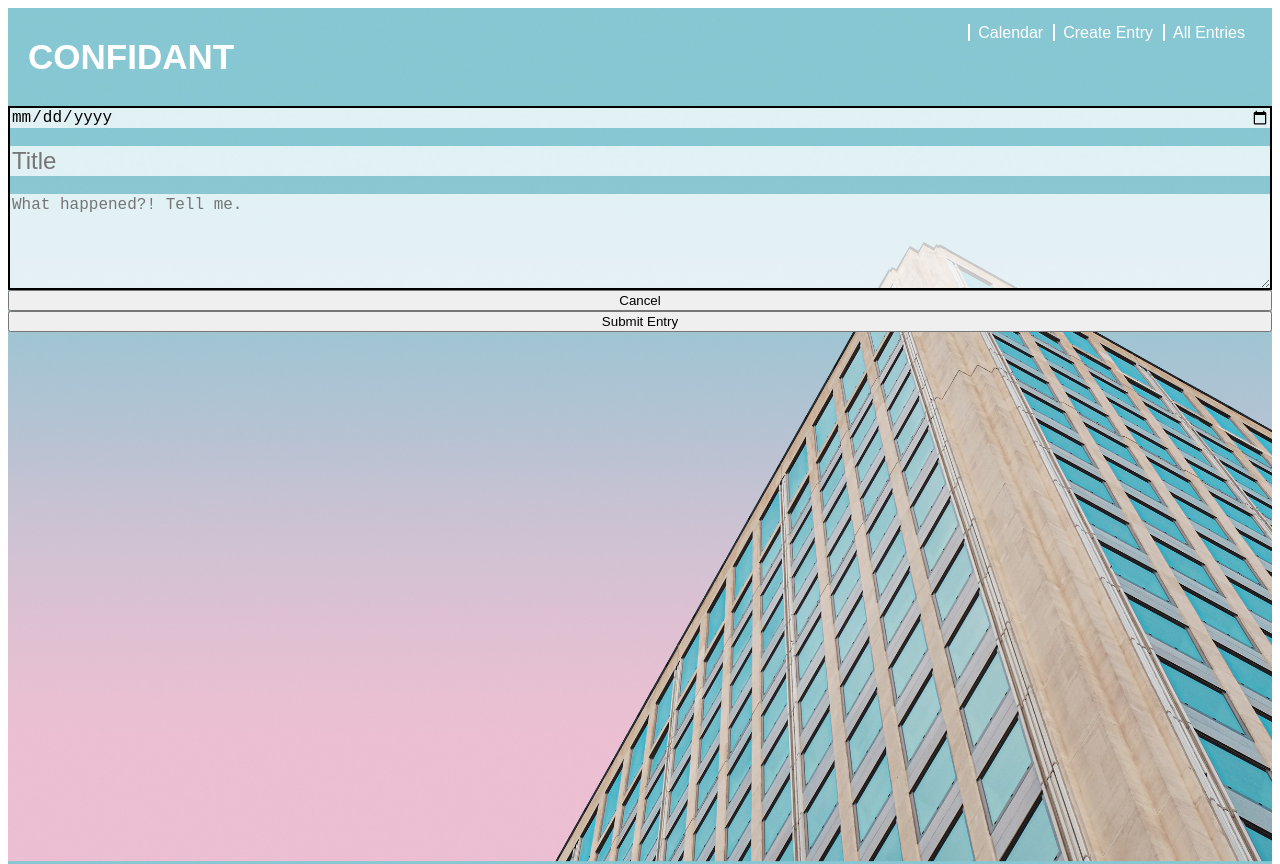
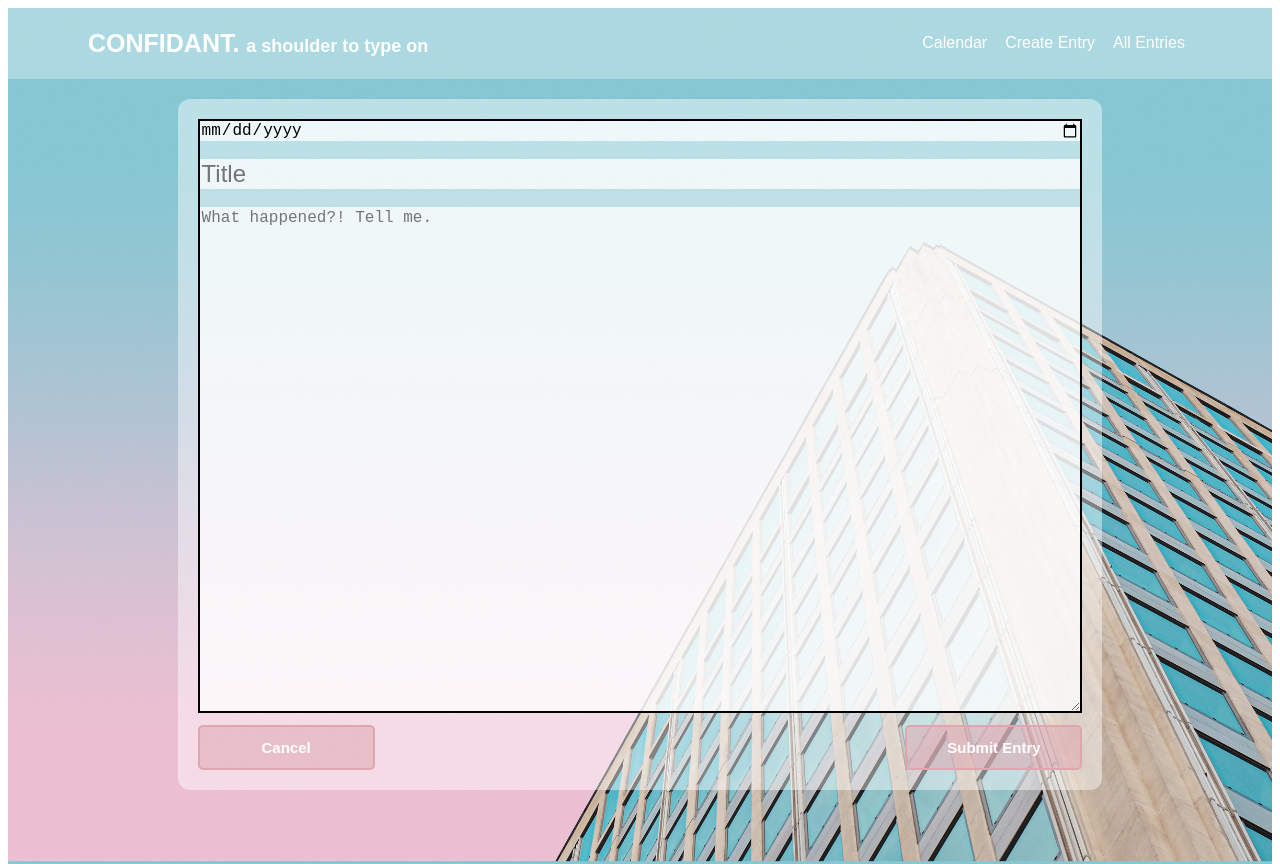
Before and after one commit to Ekfman/e-journal, a React (Create React App) app in the folder e-journal/: page /newEntry in a window 1280 px wide. Shown: the top 864 px of the page. Built offline with nearby package versions, Linux system fonts and the light colour scheme; no server answers.

Commit message:
calendar css work

```diff
--- a/e-journal/src/components/App.css
+++ b/e-journal/src/components/App.css
@@ -20,7 +20,7 @@
 }
 
 .calendar-container{
-  margin-top: 20px;
+  margin-top: 50px;
   background-color: rgba(255, 255, 255, 0.436);
   width: 80%;
 }
@@ -55,18 +55,25 @@
 }
 
  .rbc-header{
-  height: 50px;
-  padding-top: 15px;
-  color: white;
+  height: 30px;
+  padding-top: 8px !important;
+  color: rgba(73, 73, 73, 0.806);
+  background-color: rgba(247, 247, 247, 0.346);
   font-weight: bold;
+ }
 
+ .rbc-toolbar button{
+  color: rgb(78, 78, 78) !important;
+  font-weight: 400;
  }
+
 
  .rbc-toolbar-label{
   color: white;
   font-weight: bold;
   font-size: xx-large;
   background-color: rgba(255, 192, 203, 0.561);
+  text-align: right !important;
  }
 
  .rbc-month-view{
@@ -75,15 +82,29 @@
   background-color: rgba(255, 255, 255, 0.484); */
  }
  .rbc-today {
-  background-color: rgba(255, 192, 203, 0.308);
+  background-color: rgba(255, 192, 203, 0.308) !important;
  }
 
  .rbc-event{
-  background-color: #bed5d5;
+  background-color: #88b9cf !important;
+ }
+
+ .rbc-day-bg{
+  border: 2px solid rgba(255, 255, 255, 0.277);
+  background-color: rgba(247, 247, 247, 0.346);
+ }
+
+ .rbc-day-bg:hover{
+  background-color: rgba(173, 173, 173, 0.346) !important;
  }
 
  .rbc-off-range-bg{
-  background-color: none !important;
+  background-color: rgba(247, 247, 247, 0.346) !important;
+ }
+
+ .rbc-button-link{
+  color: rgba(73, 73, 73, 0.806) !important;
+  font-weight: bold;
  }
 
  .form-container{
@@ -115,6 +136,12 @@
   border: none;
   min-height: auto;
  }
+ .createContent{
+  font-size: large;
+  background-color: rgba(255, 255, 255, 0.754);
+  border: none;
+  min-height: 500px;
+ }
 
  .date{
   font-size: large;
@@ -126,25 +153,31 @@
  .navbarContainer{
    display: flex;
    justify-content: space-between;
+  background-color: rgba(255, 255, 255, 0.304);
   }
 
   .logo{
    color: white;
-   font-size: 35px;
-   margin-left: 20px;
+   font-size: 25px;
+   margin-left: 80px;
+}
+.jingle{
+  color: white;
+  font-size: 18px;
 }
 
  .navbar{
   display: flex;
   list-style: none;
-  margin-right: 20px;
+  margin-right: 80px;
+  align-items: center;
  }
 
 .navbarLinks{
   color: white;
   margin: 3px;
   text-decoration: none;
-  border-left: white 2px solid;
+  /* border-left: white 2px solid; */
   padding-left: 8px;
   padding-right: 4px;
 }
@@ -207,8 +240,9 @@
   flex-direction: column;
   align-items: center;
   width: 1000px;
-  height: 1000px;
+  height: 900px;
   overflow-y: scroll !important;
+  margin-top: 20px;
 }
 
 .singleEntryContainer{
@@ -220,7 +254,7 @@
   display: flex;
   flex-direction: column;
   width: 70%;
- margin-top: 50px;
+ margin-top: 20px;
 }
 
 .singleEntryContainer button{
@@ -272,7 +306,7 @@
 
 .createDate{
   text-align: right;
-  font-weight:500;
+  font-weight:540;
 }
 
 .buttons{
@@ -280,9 +314,17 @@
   justify-content: space-between;
 }
 
+.buttons button{
+  font-weight: 800;
+}
+
 .readMoreButton{
   justify-content: center;
   display: flex;
+}
+
+.readMoreButton button{
+  font-weight: 800;
 }
 
 .editDeleteBut{
@@ -295,3 +337,13 @@
   margin-left: 20px;
 
 }
+
+.cancelSubmitButtons{
+  display: flex;
+  justify-content: space-between;
+  margin-top: 12px;
+}
+
+.cancelSubmitButtons button{
+  font-weight: 800;
+}
--- a/e-journal/src/components/App.js
+++ b/e-journal/src/components/App.js
@@ -82,7 +82,7 @@ function App() {
     <div className="app">
       <nav className="navbarContainer">
         <div className="logoContainer">
-        <h1 className="logo">CONFIDANT</h1>
+        <h1 className="logo">CONFIDANT. <span className="jingle">a shoulder to type on</span></h1>
         </div>
         <ul className="navbar">
           <li>
--- a/e-journal/src/components/CalendarView.js
+++ b/e-journal/src/components/CalendarView.js
@@ -1,11 +1,11 @@
 import { Calendar, dateFnsLocalizer } from "react-big-calendar";
-
 import "react-big-calendar/lib/css/react-big-calendar.css";
 import format from "date-fns/format";
 import parse from "date-fns/parse";
 import startOfWeek from "date-fns/startOfWeek";
 import getDay from "date-fns/getDay";
 import { useNavigate } from "react-router-dom";
+import { MonthView } from "react-calendar";
 
 const locales = {
     "en-US": require("date-fns/locale/en-US"),
@@ -40,7 +40,6 @@ const CalendarView = ({ allEntries, date, setDate}) => {
         }
 
         let clickedDay = `${year}-${month}-${day}`;
-        // let clickedDayFormatted = `${day}/${month}/${year}`
         console.log(clickedDay);
         let prompt = window.confirm(
           `Do you want to create an entry for ${month}/${day}/${year}`
@@ -56,7 +55,7 @@ const CalendarView = ({ allEntries, date, setDate}) => {
         <div className="calendar-container">
             <Calendar localizer={localizer}
               style={{ height: 500, margin: "50px" }}
-              views={["month", "day"]}
+              views={MonthView}
               events={allEntries}
               startAccessor="start"
               endAccessor="end"
--- a/e-journal/src/components/CreateEntry.js
+++ b/e-journal/src/components/CreateEntry.js
@@ -54,17 +54,23 @@ const CreateEntry = ( { currentDate, date, setDate, title, setTitle, content, se
 
 
     return (
-        <>
+        <div className="container">
+        <div className="singleEntryContainer">
             <form className="form-container">
                 <input className="date" type="date" value={date} onChange={e => setDate(e.target.value)}/>
                 <br></br>
                 <input className="title" placeholder="Title" onChange={e => setTitle(e.target.value)}></input>
                 <br></br>
-                <textarea className="content" rows="5" cols="60" type="text" placeholder="What happened?! Tell me." onChange={e => setContent(e.target.value)}></textarea>
+                <textarea className="createContent" rows="5" cols="60" type="text" placeholder="What happened?! Tell me." onChange={e => setContent(e.target.value)}></textarea>
             </form>
+            <div className="cancelSubmitButtons">
             <button onClick={cancelHandler}>Cancel</button>
             <button onClick={onSubmit} type="submit">Submit Entry</button>
-        </>
+            </div>
+
+        </div>
+
+        </div>
     )
 }
 
--- a/e-journal/src/components/EntryById.js
+++ b/e-journal/src/components/EntryById.js
@@ -144,8 +144,10 @@ const EntryById = ({ setAllEntries, allEntries }) => {
                 <br></br>
                 <textarea className="content" rows="5" cols="60" type="text" defaultValue={renderEntry.content} onChange={e => setContent(e.target.value)}></textarea>
             </form>
+            <div className="cancelSubmitButtons">
             <button onClick={handleCancel}>Cancel</button>
             <button onClick={onSubmit} type="submit">Submit Edits</button>
+            </div>
             </>
         ) }
       </div>
--- a/e-journal/src/components/entry.js
+++ b/e-journal/src/components/entry.js
@@ -33,7 +33,7 @@ const Entry = ({ entry }) => {
   return (
     <div className="singleEntryContainer">
       <div className="entryContent">
-      <h2 className="entryTitle">{entry.title.toUpperCase()}</h2>
+      <h2 className="entryTitle">{entry.title}</h2>
       <p>{createEventDateDisplay()}</p>
       <p>{entry.content}</p>
       </div>
```
